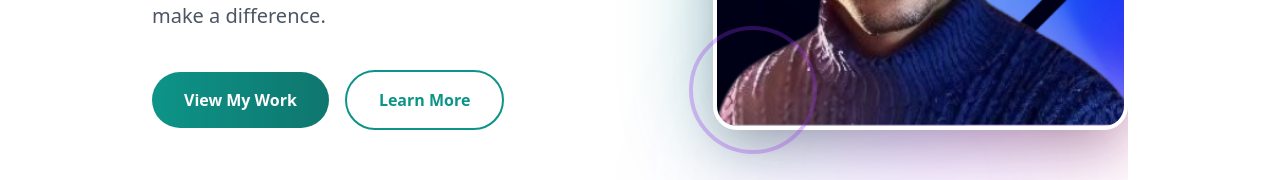
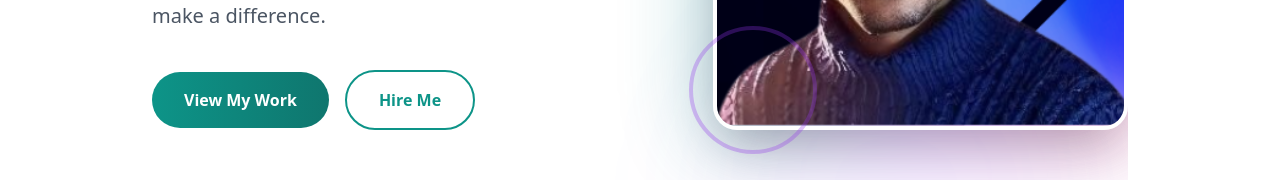
Before and after one commit to codeklin/jdev_live, a Next.js app: page / in a window 1280 px wide. Shown: the part 610-790 px from the top of the page. Built offline with nearby package versions, Linux system fonts and the light colour scheme.

Commit message:
added CTA

```diff
--- a/components/HeroSection.tsx
+++ b/components/HeroSection.tsx
@@ -164,17 +164,14 @@ const HeroSection = () => {
               <div className="absolute inset-0 bg-gradient-to-r from-purple-600 to-pink-600 opacity-0 group-hover:opacity-100 transition-opacity duration-300"></div>
             </Link>
 
-            <Link
-              to="about"
-              className="px-8 py-4 border-2 border-teal-600 text-teal-600 dark:text-teal-400 dark:border-teal-400 font-semibold rounded-full hover:bg-teal-600 hover:text-white dark:hover:bg-teal-400 dark:hover:text-gray-900 transition-all duration-300 cursor-pointer"
-              activeClass="active"
-              spy={true}
-              smooth={true}
-              offset={-100}
-              duration={500}
+            <a
+              href="https://wa.me/2347031098097"
+              target="_blank"
+              rel="noopener noreferrer"
+              className="px-8 py-4 border-2 border-teal-600 text-teal-600 dark:text-teal-400 dark:border-teal-400 font-semibold rounded-full hover:bg-teal-600 hover:text-white dark:hover:bg-teal-400 dark:hover:text-gray-900 transition-all duration-300"
             >
-              Learn More
-            </Link>
+              Hire Me
+            </a>
           </div>
         </div>
 
```
